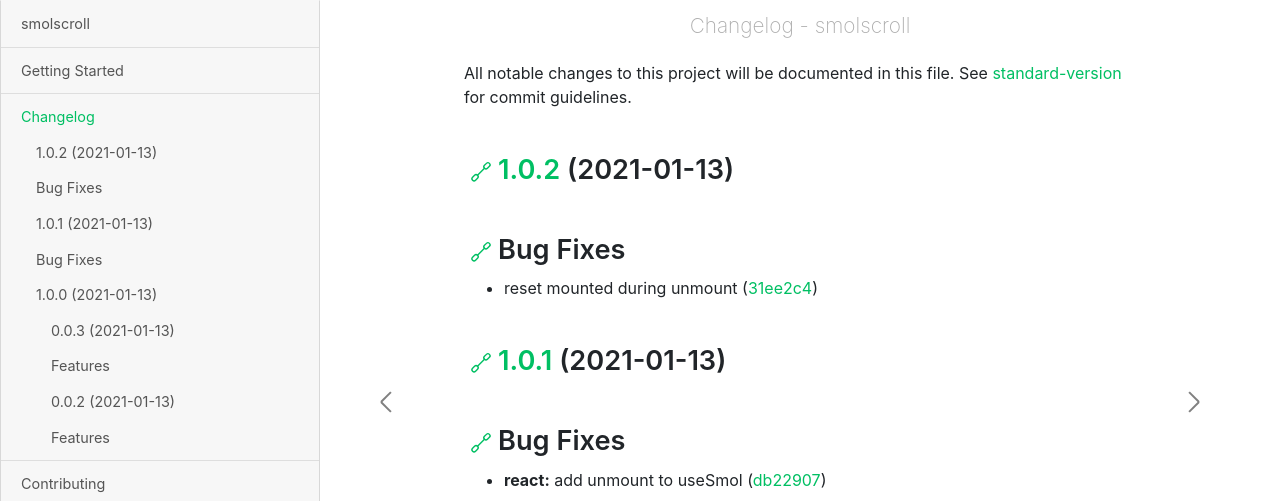
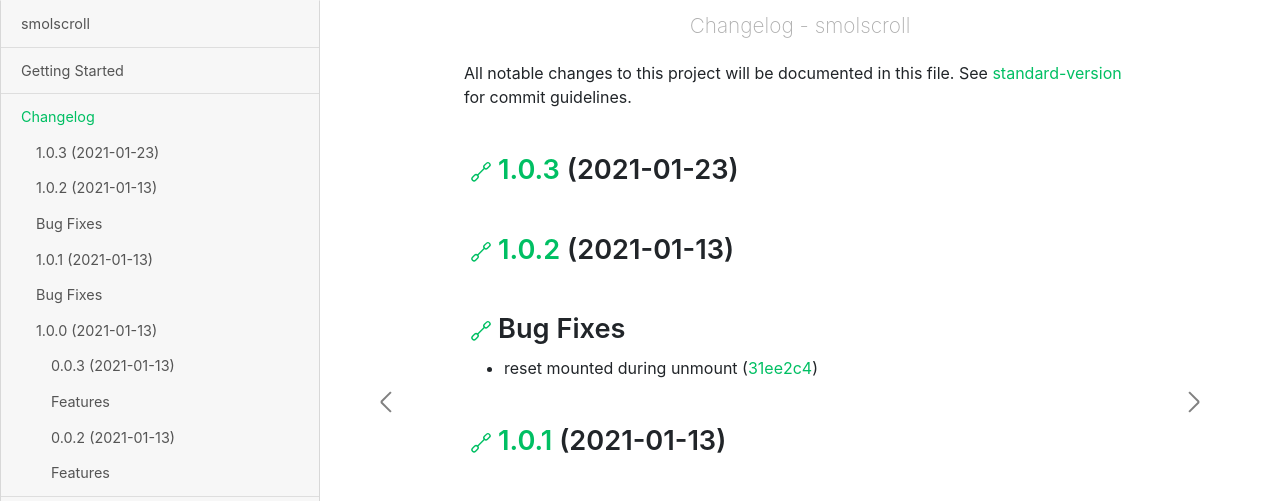
Before and after one commit to smolscrolljs/smolscroll, a website: page site/CHANGELOG.html in a window 1280 px wide. Shown: the top 501 px of the page. Drawn offline with Linux system fonts and the light colour scheme.

Commit message:
chore(release): 1.0.3

```diff
--- a/package.json
+++ b/package.json
@@ -1,7 +1,7 @@
 {
   "name": "smolscroll",
   "amdName": "smolscroll",
-  "version": "1.0.2",
+  "version": "1.0.3",
   "description": "Tiny, flexible scroll listener with React support",
   "source": "lib/main.ts",
   "main": "dist/main.js",
--- a/site/CHANGELOG.html
+++ b/site/CHANGELOG.html
@@ -22,6 +22,7 @@
       <main>
         <h1 id="changelog"><a href="#changelog" aria-hidden="true"><span class="toc-link"><span class="icono-chain"></span></span></a>Changelog</h1>
 <p>All notable changes to this project will be documented in this file. See <a href="https://github.com/conventional-changelog/standard-version" target="_blank">standard-version</a> for commit guidelines.</p>
+<h3 id="103-2021-01-23"><a href="#103-2021-01-23" aria-hidden="true"><span class="toc-link"><span class="icono-chain"></span></span></a><a href="https://github.com/smolscrolljs/smolscroll/compare/v1.0.2...v1.0.3" target="_blank">1.0.3</a> (2021-01-23)</h3>
 <h3 id="102-2021-01-13"><a href="#102-2021-01-13" aria-hidden="true"><span class="toc-link"><span class="icono-chain"></span></span></a><a href="https://github.com/smolscrolljs/smolscroll/compare/v1.0.1...v1.0.2" target="_blank">1.0.2</a> (2021-01-13)</h3>
 <h3 id="bug-fixes"><a href="#bug-fixes" aria-hidden="true"><span class="toc-link"><span class="icono-chain"></span></span></a>Bug Fixes</h3>
 <ul>
@@ -254,77 +255,85 @@
         2,
         3,
         4,
-        5
+        5,
+        6
        ],
        "id": 0
+      },
+      {
+       "level": "3",
+       "heading": "1.0.3 (2021-01-23)",
+       "hash": "103-2021-01-23",
+       "children": [],
+       "id": 1
       },
       {
        "level": "3",
        "heading": "1.0.2 (2021-01-13)",
        "hash": "102-2021-01-13",
        "children": [],
-       "id": 1
+       "id": 2
       },
       {
        "level": "3",
        "heading": "Bug Fixes",
        "hash": "bug-fixes",
        "children": [],
-       "id": 2
+       "id": 3
       },
       {
        "level": "3",
        "heading": "1.0.1 (2021-01-13)",
        "hash": "101-2021-01-13",
        "children": [],
-       "id": 3
+       "id": 4
       },
       {
        "level": "3",
        "heading": "Bug Fixes",
        "hash": "bug-fixes-1",
        "children": [],
-       "id": 4
+       "id": 5
       },
       {
        "level": "2",
        "heading": "1.0.0 (2021-01-13)",
        "hash": "100-2021-01-13",
        "children": [
-        6,
         7,
         8,
-        9
+        9,
+        10
        ],
-       "id": 5
+       "id": 6
       },
       {
        "level": "3",
        "heading": "0.0.3 (2021-01-13)",
        "hash": "003-2021-01-13",
        "children": [],
-       "id": 6
+       "id": 7
       },
       {
        "level": "3",
        "heading": "Features",
        "hash": "features",
        "children": [],
-       "id": 7
+       "id": 8
       },
       {
        "level": "3",
        "heading": "0.0.2 (2021-01-13)",
        "hash": "002-2021-01-13",
        "children": [],
-       "id": 8
+       "id": 9
       },
       {
        "level": "3",
        "heading": "Features",
        "hash": "features-1",
        "children": [],
-       "id": 9
+       "id": 10
       }
      ]
     },
```
Also changed, not shown: site/CONTRIBUTING.html (+20 -12 lines), site/getting_started.html (+20 -12 lines), site/index.html (+21 -12 lines), site/raw/CHANGELOG.html (+1 -0 lines), site/raw/index.html (+1 -0 lines), CHANGELOG.md, assets/badge.core.size.svg, assets/badge.npm.svg, site/assets/badge.core.size.svg, site/assets/badge.npm.svg, 1 other file.
